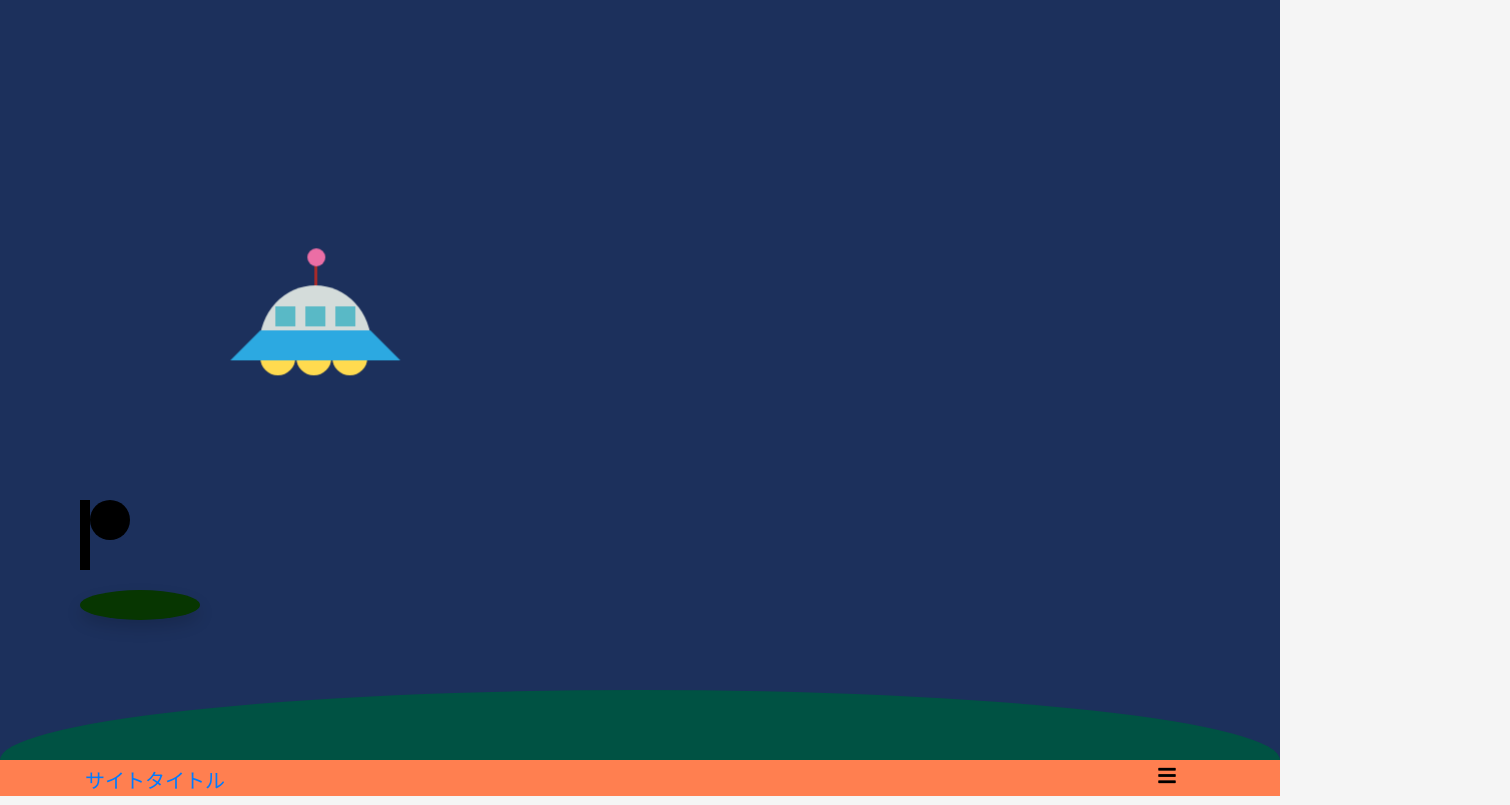
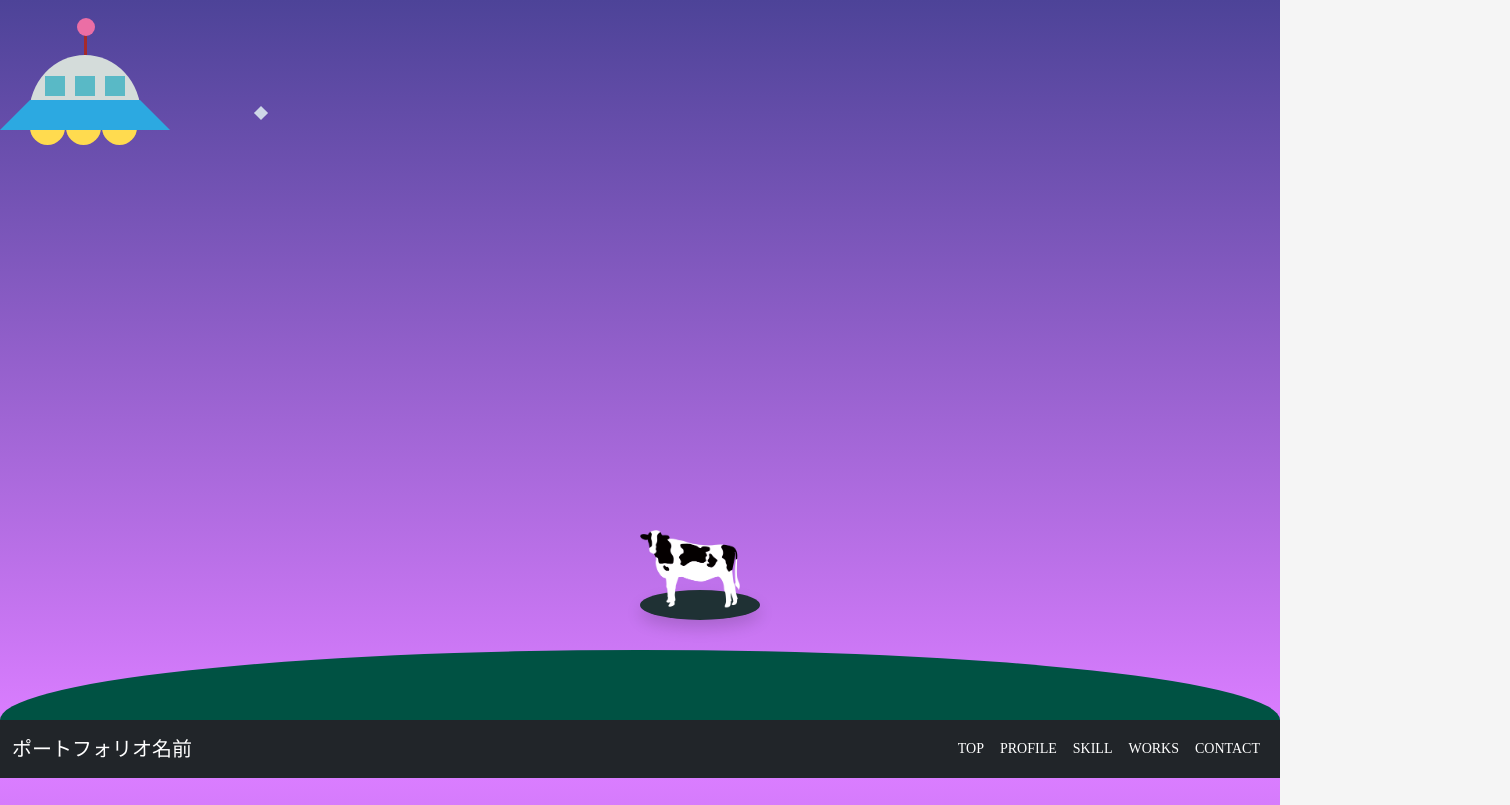
Before and after one commit to Cerica-Y/site, a plain HTML site: page Top.html in a window 1280 px wide. Shown: the top 805 px of the page, 1510 px wide, since content can reach past the window. Drawn offline with nearby package versions, Linux system fonts and the light colour scheme; a web font is replaced by a local one.

Commit message:
nav完成

```diff
--- a/Top.html
+++ b/Top.html
@@ -3,7 +3,6 @@
 <head>
     <meta charset="UTF-8">
     <meta http-equiv="X-UA-Compatible" content="IE=edge">
-    <meta name="viewport" content="width=device-width, initial-scale=1.0">
     <title>Hakuhou Portfolio Site</title>
     <meta name="viewport" content="width=device-width, initial-scale=1">
 	  <meta name="description" content="" />
@@ -31,12 +30,13 @@
 	<meta name="twitter:card" content="" />
 
     <!-- icon -->
-    <link href="https://use.fontawesome.com/releases/v5.15.1/css/all.css" rel="stylesheet">
+
     <!-- font -->
-
+    <link href="https://fonts.googleapis.com/css2?family=Kiwi+Maru&display=swap" rel="stylesheet">
+    <link href="https://fonts.googleapis.com/css2?family=Rubik:wght@300&display=swap" rel="stylesheet">
 
     <!-- bootstrap main css -->
-    <link rel="stylesheet" href="https://stackpath.bootstrapcdn.com/bootstrap/4.2.1/css/bootstrap.min.css" integrity="sha384-GJzZqFGwb1QTTN6wy59ffF1BuGJpLSa9DkKMp0DgiMDm4iYMj70gZWKYbI706tWS" crossorigin="anonymous">
+    <link href="https://cdn.jsdelivr.net/npm/bootstrap@5.0.0-beta1/dist/css/bootstrap.min.css" rel="stylesheet" integrity="sha384-giJF6kkoqNQ00vy+HMDP7azOuL0xtbfIcaT9wjKHr8RbDVddVHyTfAAsrekwKmP1" crossorigin="anonymous">
     <!-- sanitize css -->
     <link rel="stylesheet" href="https://unpkg.com/sanitize.css">
     <!-- custom stylesheet -->
@@ -47,7 +47,10 @@
 <!-- アニメーションTop -->
 <div class="top-anime">
   <div id="top" class="position-relative text-center">
-    <div class="cattle-mutilation"></div>
+
+    <div class="star">
+      <div class="star1"></div>
+    </div>
     <!-- ufoとアニメーション -->
     <div class="ufo-conter">
       <div id="ufo">
@@ -68,15 +71,10 @@
       <div class="hill"></div>
     </div>
 
-    <div class="human-conter">
-      <div id="human">
+    <div class="cow-conter">
       <div class="shadow"></div>
-        <div class="human-face"></div>
-        <div class="human-body"></div>
-        <div class="human-arm1"></div>
-        <div class="human-arm2"></div>
-        <div class="cow-leg1"></div>
-        <div class="cow-leg2"></div>
+      <div id="cow">
+          <img class="cow" src="image/k0368_1.png" alt="牛" title="牛">
       </div>
     </div>
 
@@ -86,41 +84,43 @@
     </div>
 </div>
 
-    <div class="nav">
-        <nav class="container d-flex flex-column flex-md-row justify-content-between">
-            <a class="navbar-brand" href="#">サイトタイトル</a>
-            <button class="navbar-toggler" type="button" data-toggle="collapse" data-target="#navbarNav" aria-controls="navbarNav" aria-expanded="false" aria-label="Toggle navigation">
-                <span class="navbar-toggler-icon">
-                    <i class="fas fa-bars"></i>
-                </span>
+
+
+
+<nav class="navbar navbar-expand-lg navbar-dark bg-dark">
+  <div class="container-fluid">
+    <a class="navbar-brand" href="#">ポートフォリオ名前</a>
+    <button class="navbar-toggler" type="button" data-bs-toggle="collapse" data-bs-target="#navbarToggleExternalContent" aria-controls="navbarToggleExternalContent" aria-expanded="false" aria-label="Toggle navigation">
+      <span class="navbar-toggler-icon"></span>
     </button>
-            <div class="collapse navbar-collapse" id="navbarNav">
-                <ul class="navbar-nav">
-                  <li class="nav-item active">
-                    <a class="nav-link" href="#">Home</a>
+
+    <div class="collapse navbar-collapse flex-grow-1 text-right" id="navbarToggleExternalContent">
+            <ul class="navbar-nav ms-auto flex-nowrap">
+                <li class="nav-item">
+                    <a class="nav-link active" aria-current="page" href="#">TOP</a>
                 </li>
                 <li class="nav-item">
-                    <a class="nav-link" href="#">リンク１</a>
+                    <a class="nav-link active" aria-current="page" href="#">PROFILE</a>
                 </li>
                 <li class="nav-item">
-                    <a class="nav-link" href="#">リンク２</a>
+                    <a class="nav-link active" aria-current="page" href="#">SKILL</a>
                 </li>
                 <li class="nav-item">
-                    <a class="nav-link" href="#">リンク３</a>
+                    <a class="nav-link active" aria-current="page" href="#">WORKS</a>
+                </li>
+                <li class="nav-item">
+                    <a class="nav-link active" aria-current="page" href="#">CONTACT</a>
                 </li>
              </ul>
-              </div>
-            <!-- <a class="py-2 d-none d-md-inline-block" href="#">TOP</a>
-            <a class="py-2 d-none d-md-inline-block" href="#">ABOUT</a>
-            <a class="py-2 d-none d-md-inline-block" href="#">SKILL</a>
-            <a class="py-2 d-none d-md-inline-block" href="#">WORKS</a>
-            <a class="py-2 d-none d-md-inline-block" href="#">CONTACT</a> -->
+          </div><!-- /.navbar-collapse -->
+        </div><!-- /.container-fluid -->
       </nav>
 
 
+
+    <div class="p-contents">
+
     </div>
-
-    <div class="profile"></div>
 
     <footer></footer>
 
@@ -128,7 +128,7 @@
     <!-- jquery -->
 	  <script type="text/javascript" src="https://code.jquery.com/jquery-3.6.0.min.js"></script>
     <!-- bootstrap -->
-<script src="https://cdnjs.cloudflare.com/ajax/libs/popper.js/1.14.6/umd/popper.min.js" integrity="sha384-wHAiFfRlMFy6i5SRaxvfOCifBUQy1xHdJ/yoi7FRNXMRBu5WHdZYu1hA6ZOblgut" crossorigin="anonymous"></script>
-<script src="https://stackpath.bootstrapcdn.com/bootstrap/4.2.1/js/bootstrap.min.js" integrity="sha384-B0UglyR+jN6CkvvICOB2joaf5I4l3gm9GU6Hc1og6Ls7i6U/mkkaduKaBhlAXv9k" crossorigin="anonymous"></script>
+    <script src="https://cdn.jsdelivr.net/npm/@popperjs/core@2.5.4/dist/umd/popper.min.js" integrity="sha384-q2kxQ16AaE6UbzuKqyBE9/u/KzioAlnx2maXQHiDX9d4/zp8Ok3f+M7DPm+Ib6IU" crossorigin="anonymous"></script>
+    <script src="https://cdn.jsdelivr.net/npm/bootstrap@5.0.0-beta1/dist/js/bootstrap.min.js" integrity="sha384-pQQkAEnwaBkjpqZ8RU1fF1AKtTcHJwFl3pblpTlHXybJjHpMYo79HY3hIi4NKxyj" crossorigin="anonymous"></script>
 </body>
 </html>
--- a/css/style.css
+++ b/css/style.css
@@ -1,12 +1,3 @@
-.icon::before {
-  font-family: "Font Awesome 5 Free"; /*←ココ！！！！！！！*/
-  font-weight: 900;
-  content: "\f007";
-}
-
-*{
-  font-family: 'Kiwi Maru', serif;
-}
 
 body {
     font-family: 'Kiwi Maru', serif;
@@ -31,32 +22,39 @@ body {
 /* 初期 */
 #top{
   margin-top: 0px;
-  background-color: #1c305c;
+  background: linear-gradient(#4d4398,#da7dff);
 
   position: relative;
   width: 100%;
-  min-height: 95vh;
+  min-height: 90vh;
 
 }
-.nav{
-  background-color: coral;
-  height: 36px;
+
+.star .star1{
+  width: 10px;
+  height: 10px;
+  position: absolute;
+  top: 15%;
+  left: 20%;
+  background-color: #f8e58c;
+  transform: rotate(45deg);
+
+  animation: bg-color 5s infinite;
+  -webkit-animation: bg-color 3s infinite;
 }
-
+@-webkit-keyframes bg-color {
+  0% { background-color: #f5b1aa; }
+  20% { background-color: #f8e58c; }
+  40% { background-color: #93ca76; }
+  60% { background-color: #bce2e8; }
+  80% { background-color: #dbd0e6; }
+  100% { background-color: #f5b1aa; }
+}
 /* ufo */
 .ufo-conter{
   position: relative;
-  animation: ufoformation 3s infinite ease 1s both;
-  -webkit-animation: ufoformation 3s infinite ease 1s both;
 }
-@keyframes ufoformation {
-  from {
-  transform: translate(10,0);
-  }
-  to {
-  transform: translate(50vh,50vh);
-  }
-  }
+
 .ufo-conter .ufo-body{
   width: 112px;
 	height: 60px;
@@ -168,25 +166,24 @@ body {
   width: 120px;
 	height: 30px;
   border-radius: 50%;
-  background-color: rgb(7, 54, 1);
+  background-color: #1f3134;
   position: absolute;
   top: 590px;
-  left: 80px;
+  left: 50%;
 }
-.human-conter .human-face{
-  width: 40px;
-	height: 40px;
-	border-radius: 50%;;
+.cow{
+  width: 100px;
   position: absolute;
-  background: black;
-  top: 500px;
-  left: 90px;
+  top: 530px;
 }
-.human-conter .human-body{
-  width: 10px;
-	height: 70px;
-  background-color: black;
-  position: absolute;
-  top: 500px;
-  left: 80px;
+
+
+.p-contents{
+  background: linear-gradient(#da7dff, #4d4398) fixed;
+  height: 1000px;
 }
+
+
+.nav{
+  padding-left: 0;
+}
```
Also changed, not shown: image/k0368_1.png (added), image/松.png (added), image/霞.png (added). Lines whose indentation alone changed are shown as unchanged.
